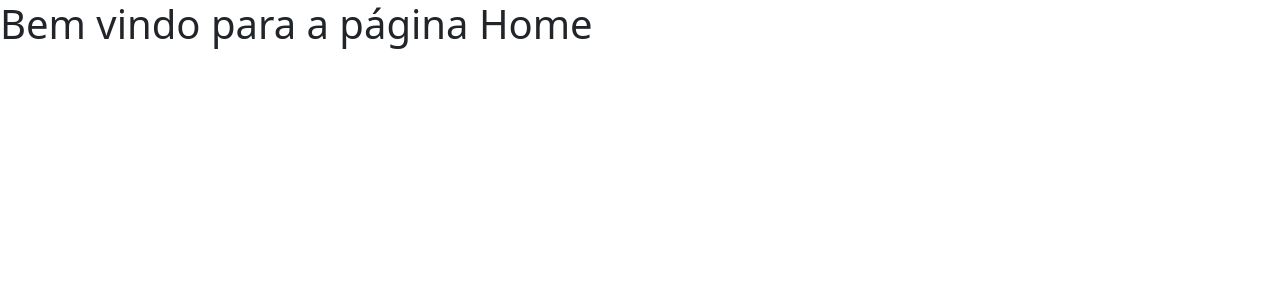
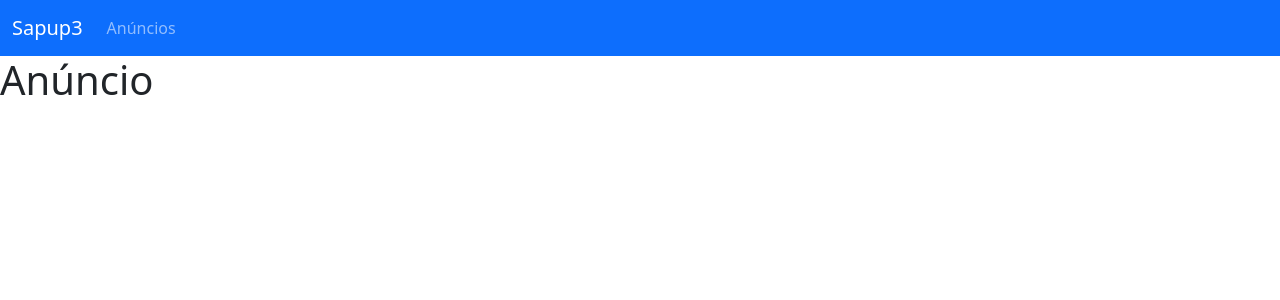
Before and after one commit to daniel-oliv3/anuncios-webapp, a React (Create React App) app in the folder crud_frontend/: page / in a window 1280 px wide. Shown: the top 300 px of the page. Built offline with nearby package versions, Linux system fonts and the light colour scheme.

Commit message:
Update ok

```diff
--- a/crud_frontend/src/App.js
+++ b/crud_frontend/src/App.js
@@ -5,9 +5,13 @@
 import { Cadastrar } from "./pages/Cadastrar";
 import { Editar } from "./pages/Editar";
 
+import { Menu } from './components/Menu';
+
+
 function App() {
   return (
     <div>
+      <Menu />
       <Router>
         <Switch>
           <Route exact path="/" component={Home} />
--- a/crud_frontend/src/components/Menu.js
+++ b/crud_frontend/src/components/Menu.js
@@ -1,9 +1,33 @@
-import React from "react";
+import React, { useState } from "react";
+import {
+    Collapse,
+    Navbar,
+    NavbarToggler,
+    NavbarBrand,
+    Nav,
+    NavItem,
+    NavLink,
+    Container
+} from 'reactstrap';
 
-export const Menu = () => {
+export const Menu = (props) => {
+    const [isOpen, setIsOpen] = useState(false);
+    const toggle = () => setIsOpen(!isOpen);
+
+
   return (
     <div>
-      <h1>Menu</h1>
+      <Navbar color="primary" dark expand="md">
+        <NavbarBrand href="/">Sapup3</NavbarBrand>
+        <NavbarToggler onClick={toggle} />
+        <Collapse isOpen={isOpen} navbar>
+          <Nav className="mr-auto" navbar>
+            <NavItem>
+              <NavLink href="/components">Anúncios</NavLink>
+            </NavItem>
+          </Nav>
+        </Collapse>
+      </Navbar>
     </div>
   );
 }
--- a/crud_frontend/src/pages/Home/index.js
+++ b/crud_frontend/src/pages/Home/index.js
@@ -3,7 +3,7 @@
 export const Home = () => {
   return (
     <div>
-      <h1>Bem vindo para a página Home</h1>
+      <h1>Anúncio</h1>
     </div>
   );
 }
```
Also changed, not shown: 1 other file (tests, documents, lock files or other folders).
